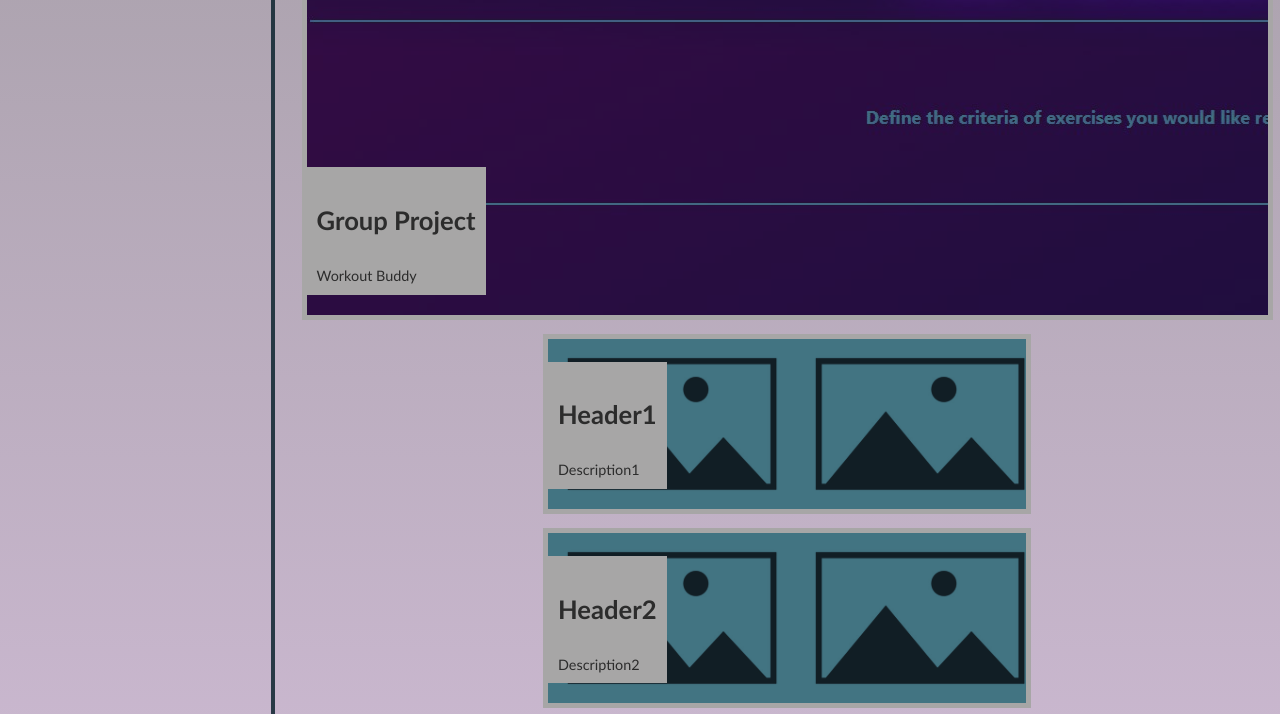
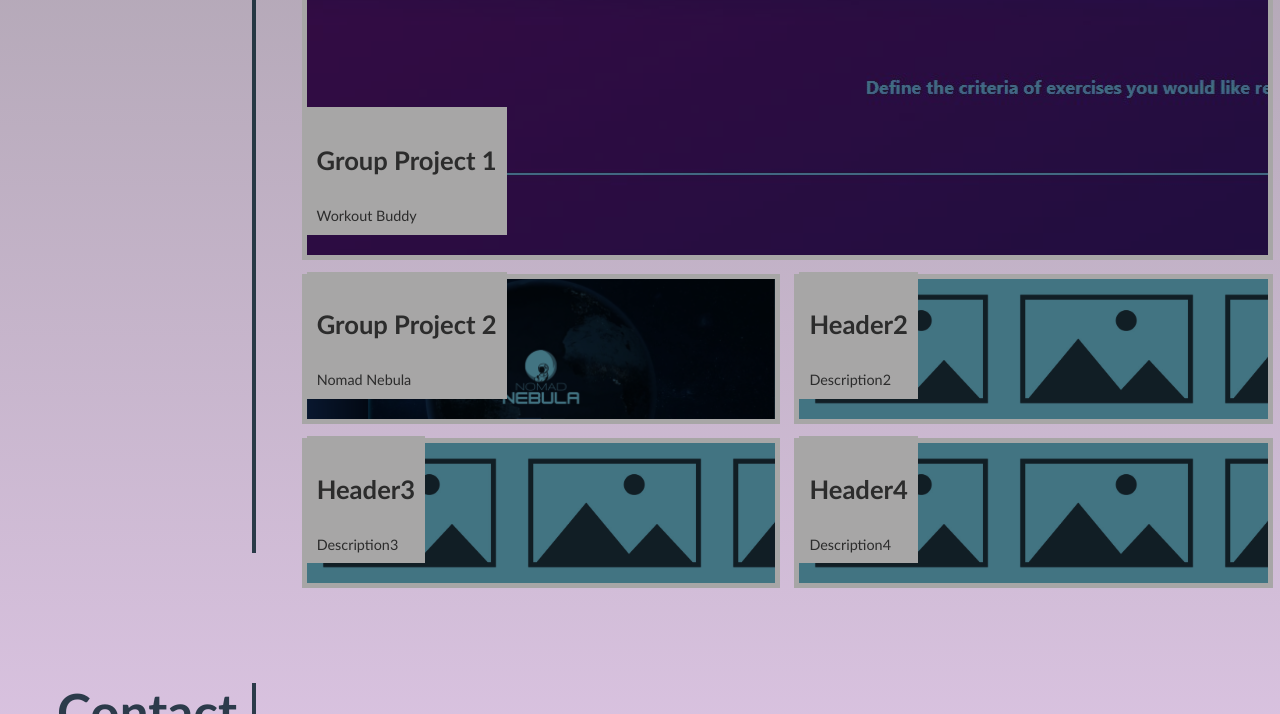
Before and after one commit to Christinaecb/Personal-Portfolio, a plain HTML site: page index.html in a window 1280 px wide. Shown: the part 732-1446 px from the top of the page. Drawn offline with Linux system fonts and the light colour scheme.

Commit message:
Added group project 2 and tweeked CSS a bit to showcase hover over nav bar

```diff
--- a/Assets/css/style.css
+++ b/Assets/css/style.css
@@ -1,3 +1,7 @@
+* {
+    box-sizing: border-box;
+  }
+
 :root {
     --primary: rgba(8, 32, 43, 0.827);
     --secondary: rgb(167, 166, 166);
@@ -85,6 +89,11 @@ header {
     background-position: bottom;
     transition: all 0.25s ease-in;
     font-size: 1.4rem;
+  }
+
+  nav a:hover {
+    background-size: 100% 100%;
+    color: var(--primary);
   }
 
   nav a:last-child {
@@ -205,8 +214,8 @@ header {
   }
 
   .led-wall {
-    background-image: url("../images/place-holder-2.jpg");
-    background-size: contain;
+    background-image: url("../images/Nomad-Nebula.png");
+    background-size: cover;
   }
 
   .react-calc {
--- a/index.html
+++ b/index.html
@@ -55,14 +55,14 @@
     <div class="flex-container">
       <a href="https://utgroup7.github.io/workout-buddy/" class="flex-item surf-report">
         <div>
-          <h3>Group Project</h3>
+          <h3>Group Project 1</h3>
           <span>Workout Buddy</span>
         </div>
       </a>
-      <a href="#" class="flex-item led-wall">
+      <a href="https://the-nomad-nebula.herokuapp.com/" class="flex-item led-wall">
         <div>
-          <h3>Header1</h3>
-          <span>Description1</span>
+          <h3>Group Project 2</h3>
+          <span>Nomad Nebula</span>
         </div>
       </a>
       <a href="#" class="flex-item react-calc">
```
Also changed, not shown: Assets/images/Nomad-Nebula.png (added).
